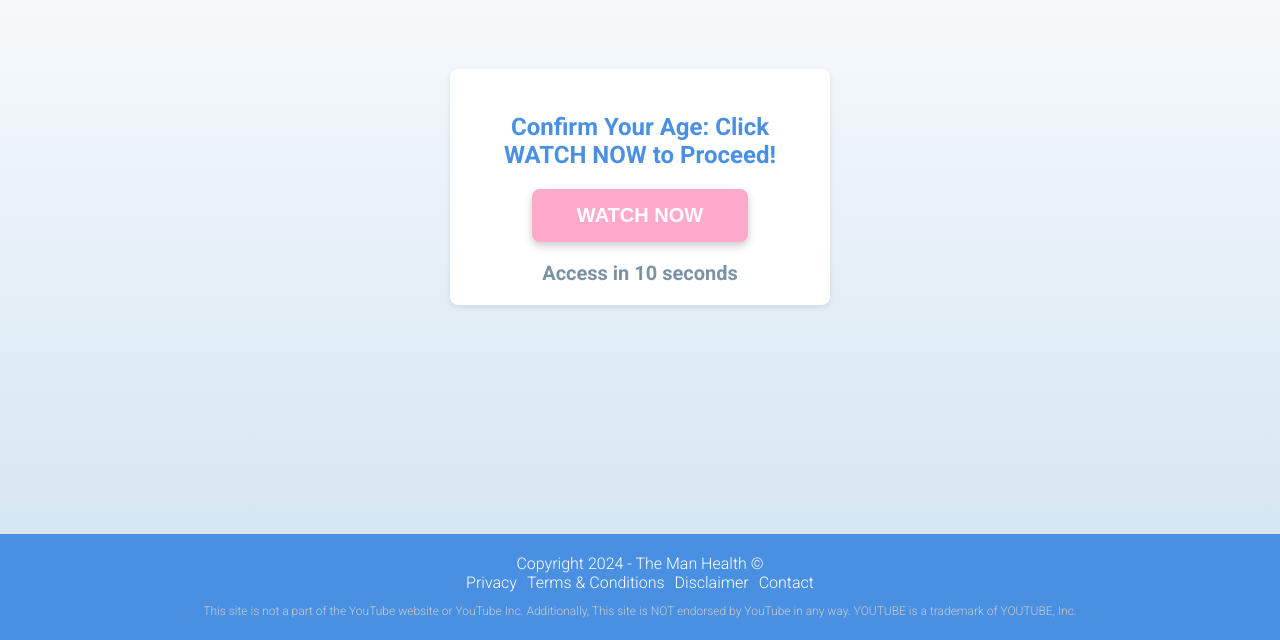
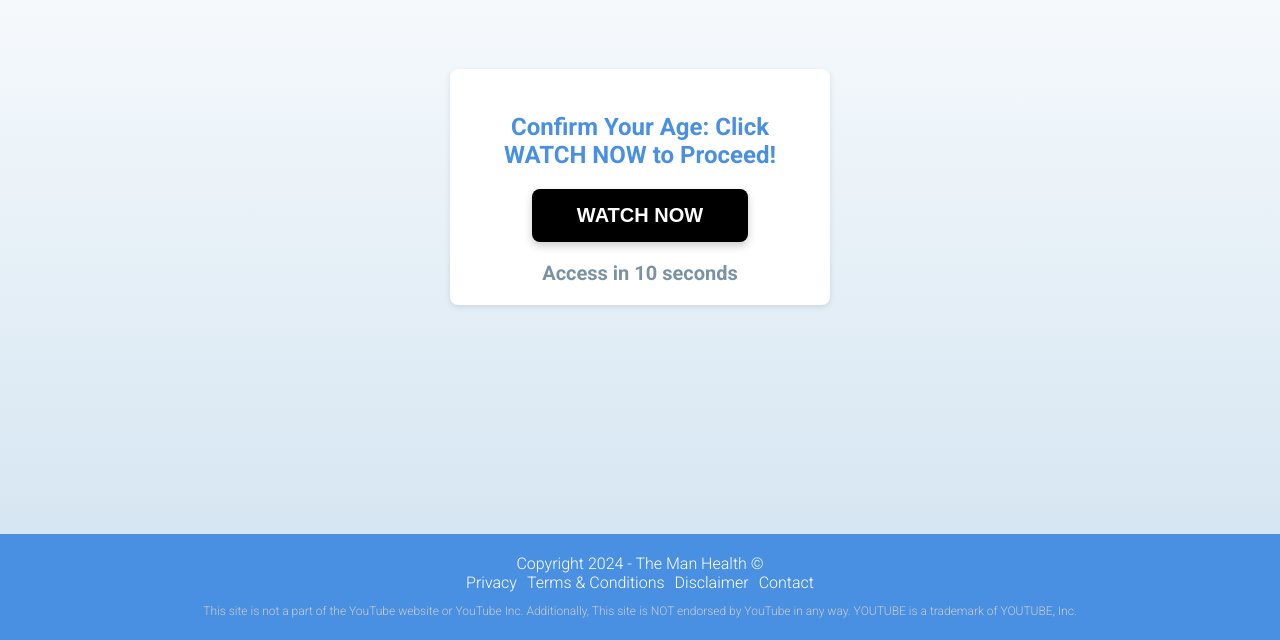
Before and after one commit to pedrohfcampos/your-dailyhealth.site, a plain HTML site: page index.html in a window 1280 px wide. Shown: the part 160-800 px from the top of the page. Drawn offline with Linux system fonts and the light colour scheme.

Commit message:
Update index.html

```diff
--- a/index.html
+++ b/index.html
@@ -44,7 +44,7 @@
             margin-bottom: 20px;
         }
         .btn {
-            background-color: #FFAACC; /* Pale pink for the button, gentle and calming */
+            background-color: #000; /* Pale pink for the button, gentle and calming */
             border: none;
             padding: 15px 45px;
             font-size: 20px;
```
